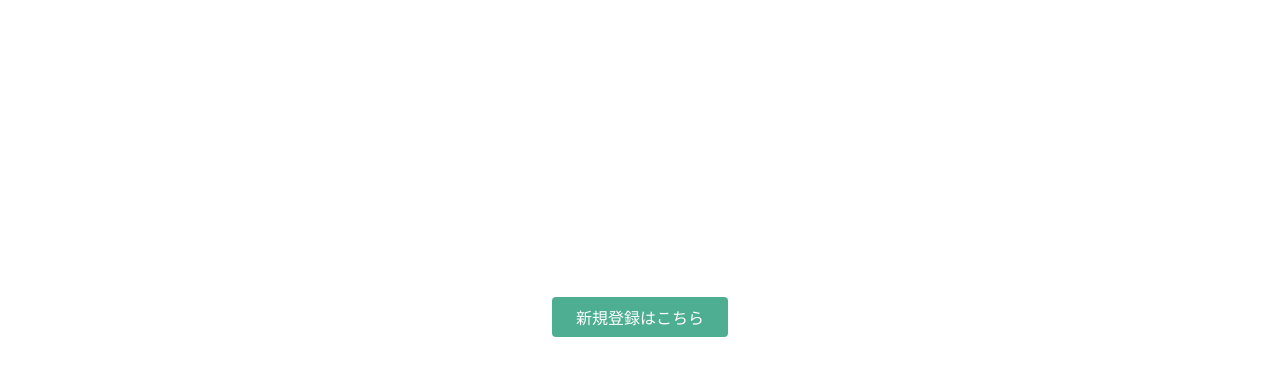
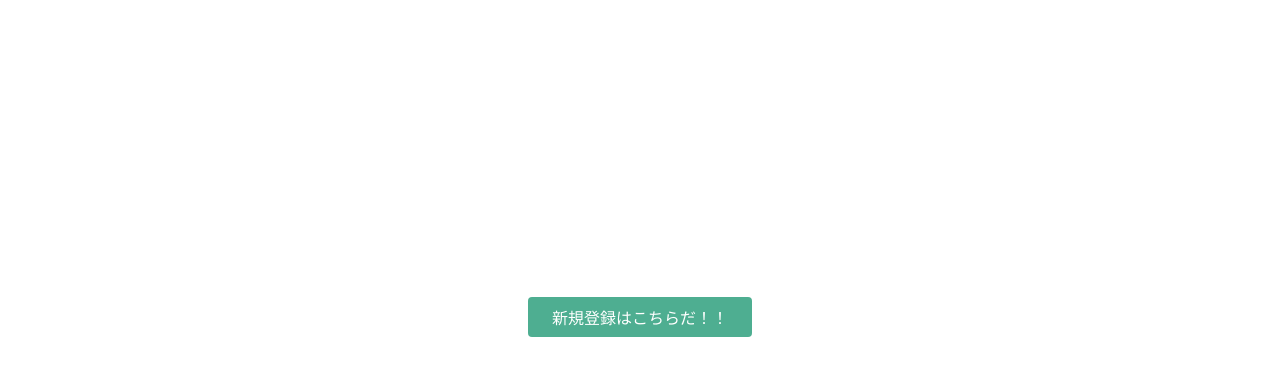
Before and after one commit to maryard/maryard.github.io, a plain HTML site: page index.html in a window 1280 px wide. Shown: the part 135-522 px from the top of the page. Drawn offline with Linux system fonts and the light colour scheme.

Commit message:
Update index.html

```diff
--- a/index.html
+++ b/index.html
@@ -26,7 +26,7 @@
       <h1>LEARN TO CODE.<br>LEARN TO BE CREATIVE.</h1>
       <p>Progateはオンラインプログラミング学習サービスです。<br>初心者にもやさしいスライドとレッスンで、ウェブサービスを作りながらプログラミングを学んでいきましょう。</p>
       <div class="btn-wrapper">
-        <a href="#" class="btn signup">新規登録はこちら</a>
+        <a href="#" class="btn signup">新規登録はこちらだ！！</a>
         <p>or</p>
         <a href="#" class="btn facebook"><span class="fa fa-facebook"></span>Facebookで登録</a>
         <a href="#" class="btn twitter"><span class="fa fa-twitter"></span>Twitterで登録</a>
```
